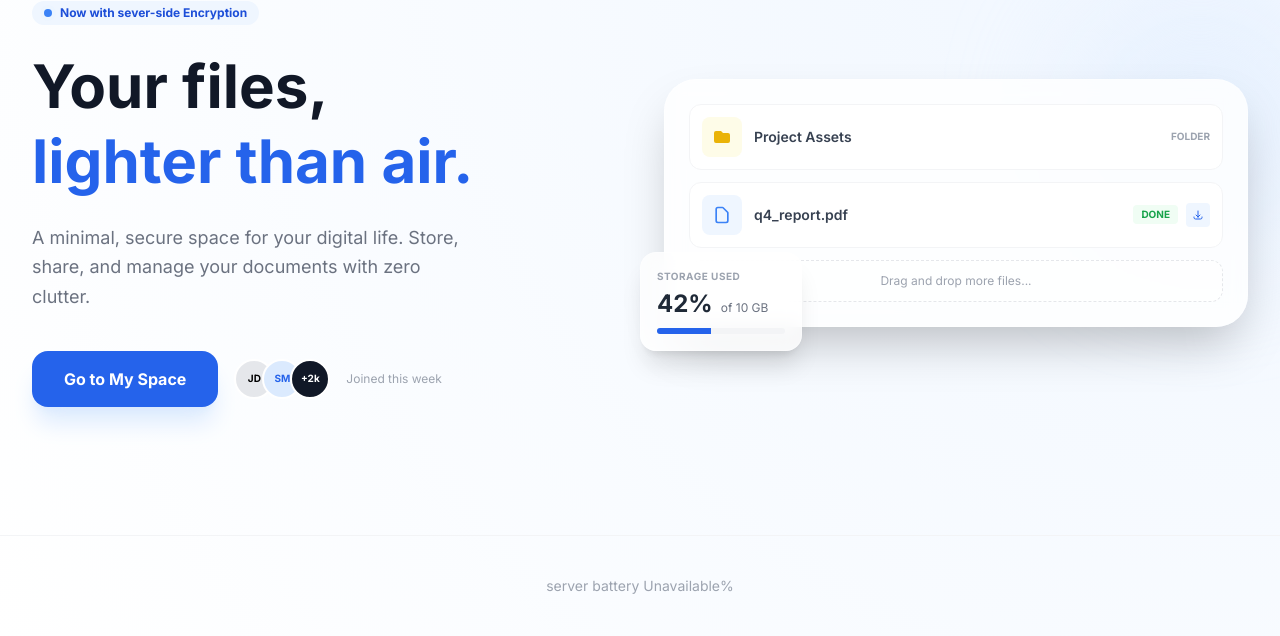
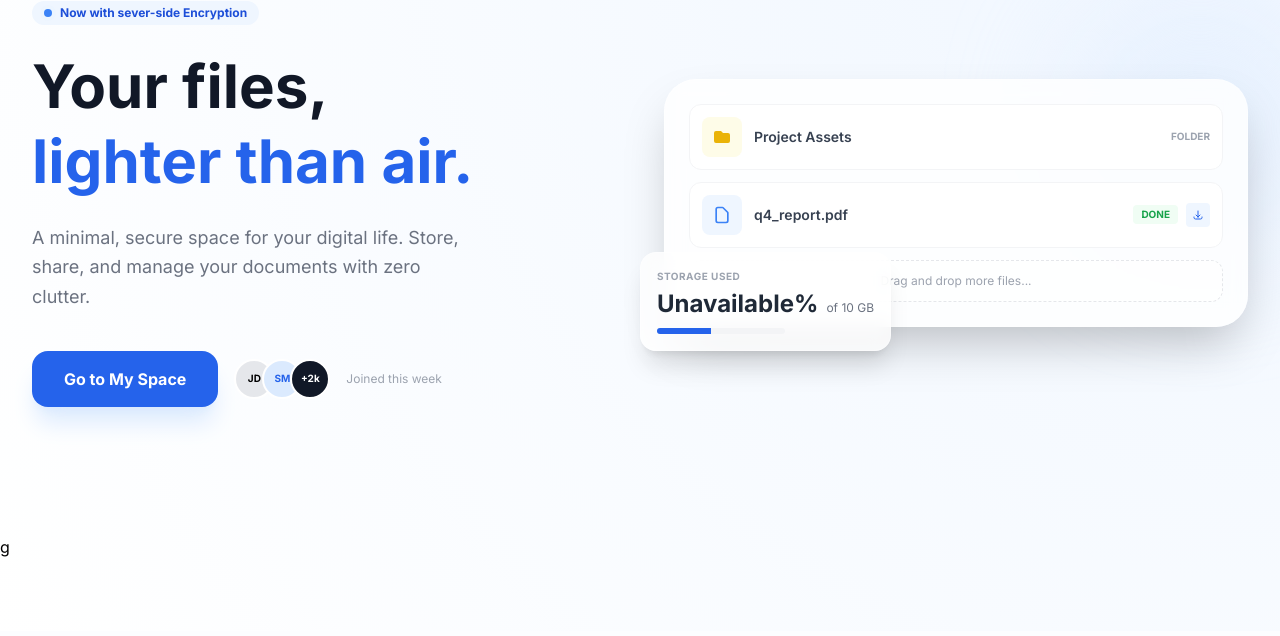
Before and after one commit to balibabu/cloud-storage, a Django app: page / in a window 1280 px wide; the page is wider, and only the part inside the window is pictured. Shown: the part 169-805 px from the top of that part. After the commit the page ends 726 px from the top of that part, so only its background shows below. Run offline with Django 4.2, Linux system fonts and the light colour scheme; parts of the project's set-up code (start-up, migrations or seed data) failed here and were passed over; some libraries are stand-ins or nearby versions.

Commit message:
removed footer

```diff
--- a/templates/common/home.html
+++ b/templates/common/home.html
@@ -115,7 +115,7 @@
             <div class="absolute -bottom-6 -left-6 glass p-4 rounded-2xl shadow-xl z-20">
                 <p class="text-[10px] font-bold text-gray-400 uppercase mb-1 tracking-wider">Storage Used</p>
                 <div class="flex items-end space-x-2">
-                    <span class="text-2xl font-bold text-gray-800">42%</span>
+                    <span class="text-2xl font-bold text-gray-800">{{battery_percent}}%</span>
                     <span class="text-xs text-gray-500 pb-1">of 10 GB</span>
                 </div>
                 <div class="w-32 h-1.5 bg-gray-100 rounded-full mt-2 overflow-hidden">
@@ -124,11 +124,5 @@
             </div>
         </div>
     </main>
-
-    <!-- Footer Simple -->
-    <footer class="max-w-7xl mx-auto px-8 py-10 border-t border-gray-100 text-center">
-        <p class="text-gray-400 text-sm">server battery {{battery_percent }}%</p>
-    </footer>
-
 </body>
-</html>
+</html>g
```
